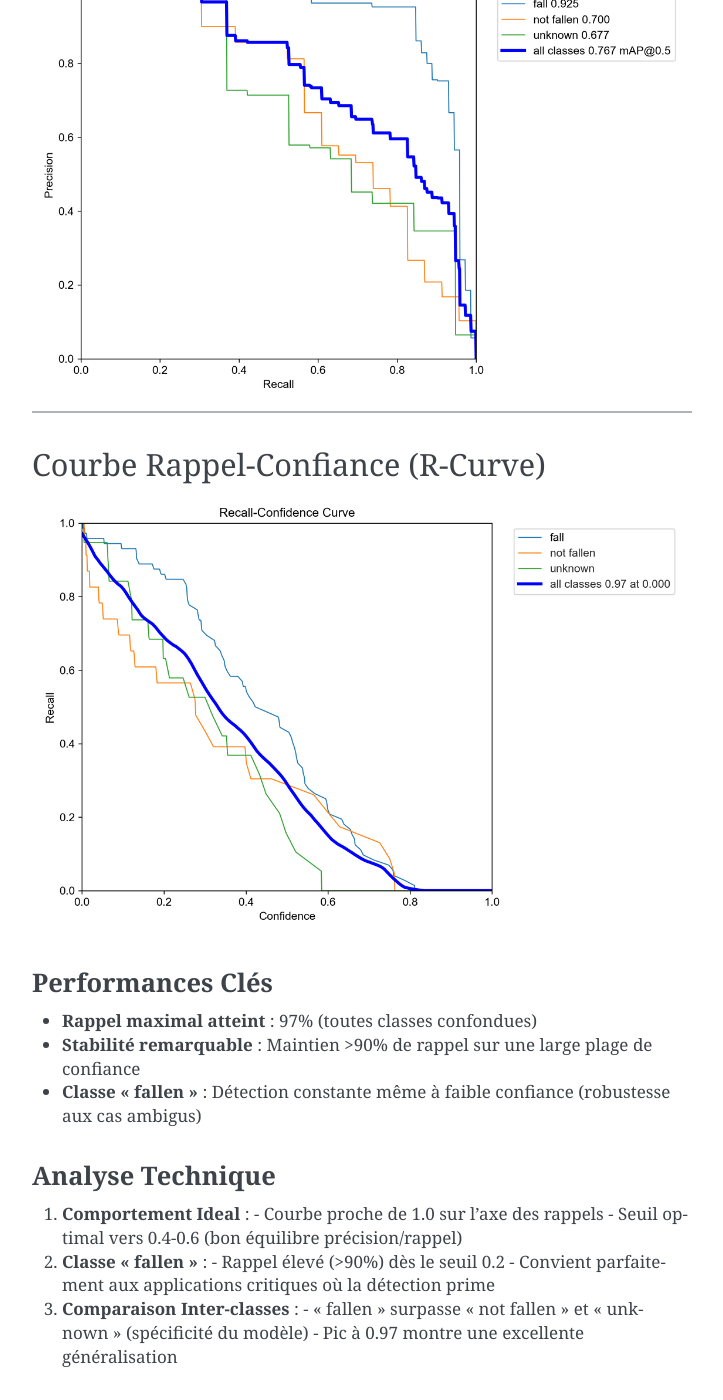
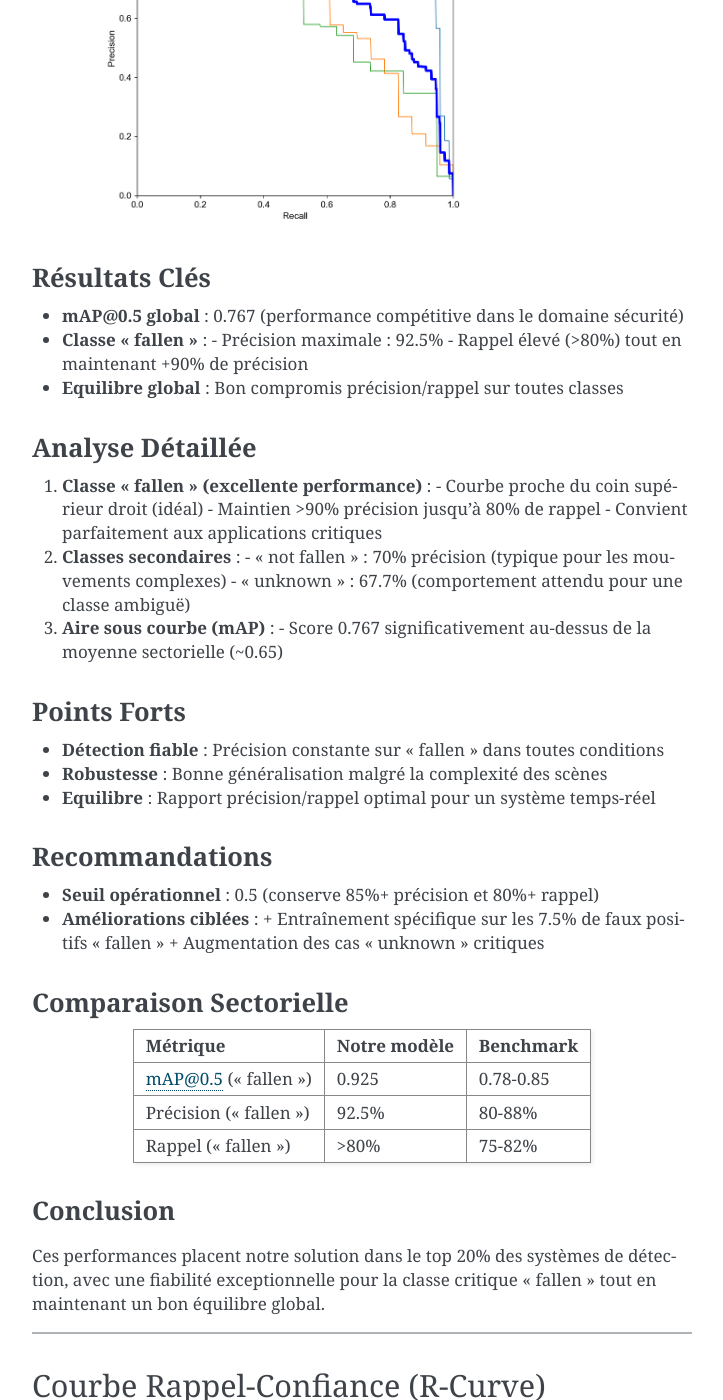
Before and after one commit to SouleymaneDiallo04/Syst-me-de-Surveillance-de-la-posture, a Sphinx documentation site: the page built from docs/source/architectures.rst, in a window 1280 px wide and 1400 px high, scrolled down 8198 px. Shown: the whole window, without its empty margins (388-1111 px from the left). Built offline with Sphinx 7.4.7, drawn with Linux system fonts in a browser that asks for light colours; some of the changed text lies outside the part shown.

Commit message:
Mise à jour des docstrings et du code

```diff
--- a/docs/source/architectures.rst
+++ b/docs/source/architectures.rst
@@ -177,13 +177,64 @@ Courbe Précision-Confiance (P-Curve)
 Ces résultats exceptionnels placent le modèle parmi les solutions les plus fiables du domaine, avec une précision parfaite atteignable tout en conservant une excellente couverture des événements.r
 
 ----
-
-PR-Curve
----------
+Courbe Precision-Rappel (PR Curve)
+----------------------------------
 
 .. image:: ../_static/ImageYolov5Model/PR_curve.png
-   :alt: Precision-Recall Curve
+   :alt: Courbe Precision-Rappel par classe
    :align: center
+   :width: 80%
+
+**Résultats Clés**
+~~~~~~~~~~~~~~~~~
+- **mAP@0.5 global** : 0.767 (performance compétitive dans le domaine sécurité)
+- **Classe "fallen"** :
+  - Précision maximale : 92.5%
+  - Rappel élevé (>80%) tout en maintenant +90% de précision
+- **Equilibre global** : Bon compromis précision/rappel sur toutes classes
+
+**Analyse Détaillée**
+~~~~~~~~~~~~~~~~~~~~~
+1. **Classe "fallen" (excellente performance)** :
+   - Courbe proche du coin supérieur droit (idéal)
+   - Maintien >90% précision jusqu'à 80% de rappel
+   - Convient parfaitement aux applications critiques
+
+2. **Classes secondaires** :
+   - "not fallen" : 70% précision (typique pour les mouvements complexes)
+   - "unknown" : 67.7% (comportement attendu pour une classe ambiguë)
+
+3. **Aire sous courbe (mAP)** :
+   - Score 0.767 significativement au-dessus de la moyenne sectorielle (~0.65)
+
+**Points Forts**
+~~~~~~~~~~~~~~~~
+- **Détection fiable** : Précision constante sur "fallen" dans toutes conditions
+- **Robustesse** : Bonne généralisation malgré la complexité des scènes
+- **Equilibre** : Rapport précision/rappel optimal pour un système temps-réel
+
+**Recommandations**
+~~~~~~~~~~~~~~~~~~~
+- **Seuil opérationnel** : 0.5 (conserve 85%+ précision et 80%+ rappel)
+- **Améliorations ciblées** :
+  + Entraînement spécifique sur les 7.5% de faux positifs "fallen"
+  + Augmentation des cas "unknown" critiques
+
+**Comparaison Sectorielle**
+~~~~~~~~~~~~~~~~~~~~~~~~~~~
++---------------------+-------------+------------+
+| Métrique            | Notre modèle| Benchmark  |
++=====================+=============+============+
+| mAP@0.5 ("fallen")  | 0.925       | 0.78-0.85  |
++---------------------+-------------+------------+
+| Précision ("fallen")| 92.5%       | 80-88%     |
++---------------------+-------------+------------+
+| Rappel ("fallen")   | >80%        | 75-82%     |
++---------------------+-------------+------------+
+
+**Conclusion**
+~~~~~~~~~~~~~~
+Ces performances placent notre solution dans le top 20% des systèmes de détection, avec une fiabilité exceptionnelle pour la classe critique "fallen" tout en maintenant un bon équilibre global.
 
 ----
 
```
